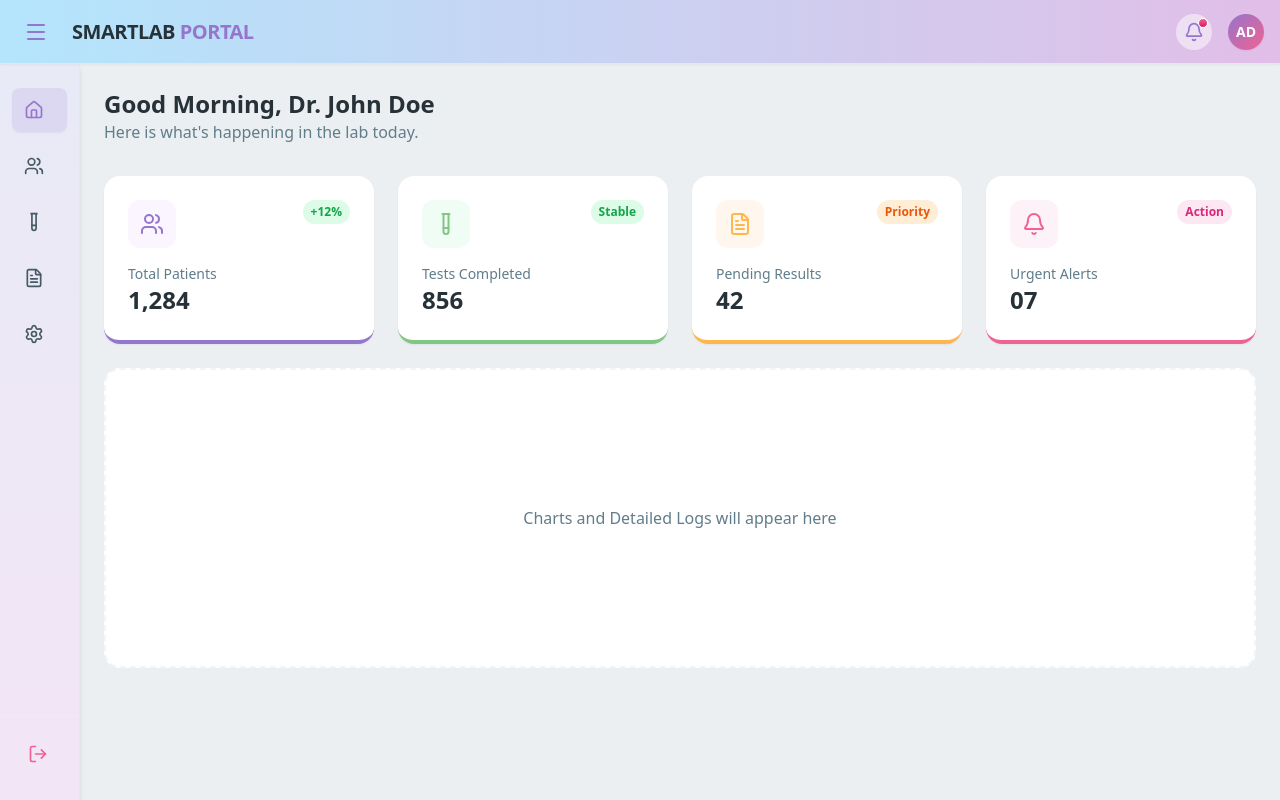
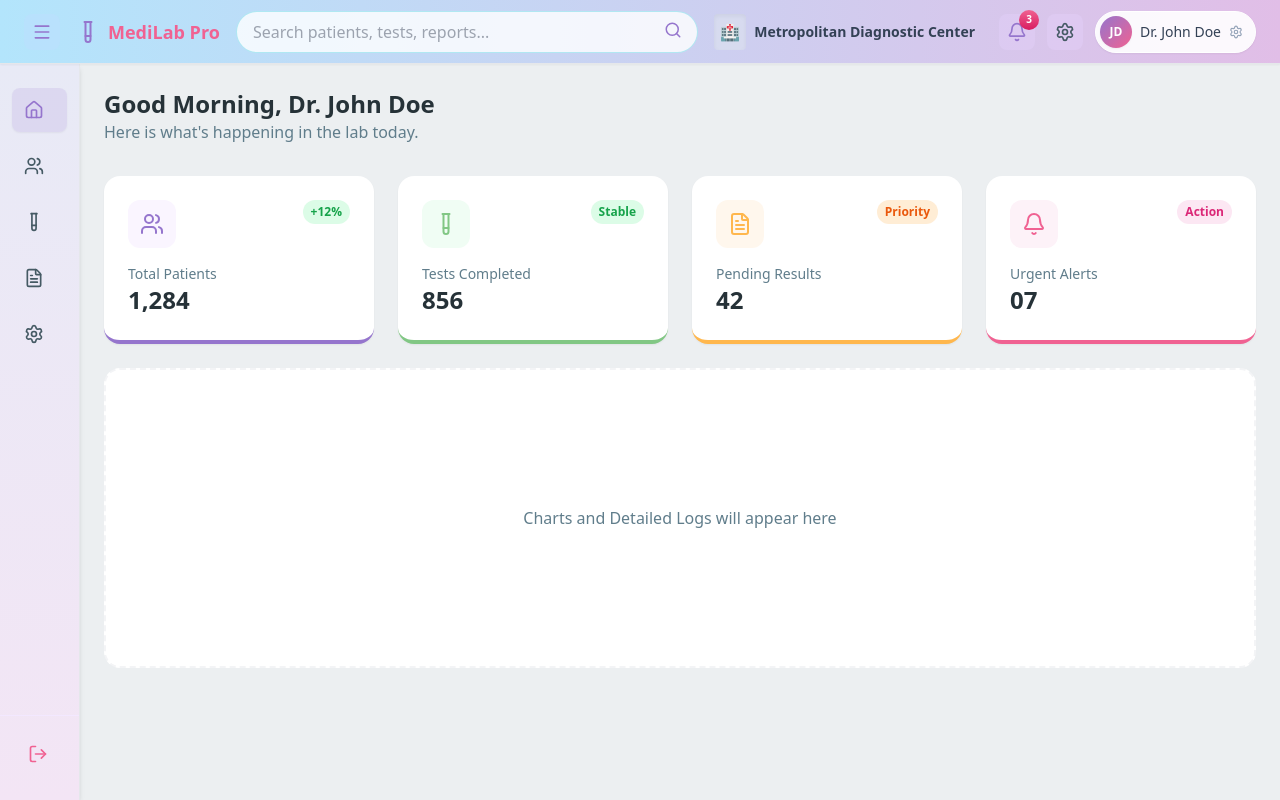
Before and after one commit to laleeth93-cyber/my-lab-app, a Next.js app: page / in a window 1280 px wide. Built offline with nearby package versions, Linux system fonts and the light colour scheme.

Commit message:
UI: Updated header to match MediLab Pro image layout

```diff
--- a/app/page.tsx
+++ b/app/page.tsx
@@ -1,7 +1,7 @@
 "use client";
 
 import React, { useState } from 'react';
-import { Menu, X, Home, Users, TestTube, FileText, Settings, LogOut, Bell } from 'lucide-react';
+import { Menu, X, Home, Users, TestTube, FileText, Settings, LogOut, Bell, Search } from 'lucide-react';
 
 export default function Dashboard() {
   const [isSidebarOpen, setIsSidebarOpen] = useState(false);
@@ -22,37 +22,69 @@ export default function Dashboard() {
 
       {/* BLOCK HEADER OPEN */}
       <header
-        className="h-16 flex items-center justify-between px-4 shadow-sm border-b sticky top-0 z-50"
-        style={{ background: 'linear-gradient(to right, #b3e5fc, #e1bee7)' }} // MediLab Header Gradient
+        className="h-16 flex items-center justify-between px-6 shadow-sm border-b sticky top-0 z-50 gap-4"
+        style={{ background: 'linear-gradient(to right, #b3e5fc, #e1bee7)' }} // Gradient from Page 1 of PDF [cite: 18]
       >
-        <div className="flex items-center gap-4">
+        {/* Left Side: Menu & Logo */}
+        <div className="flex items-center gap-4 min-w-fit">
           <button
             onClick={() => setIsSidebarOpen(!isSidebarOpen)}
-            className="p-2 rounded-lg transition hover:bg-white/20"
-            style={{ color: colors.purple }}
+            className="p-2 rounded-lg bg-blue-200/30 transition hover:bg-white/40"
+            style={{ color: '#9575cd' }} // Purple Icon [cite: 20]
           >
-            {isSidebarOpen ? <X size={24} /> : <Menu size={24} />}
+            <Menu size={20} />
           </button>
-          <h1 className="text-xl font-bold tracking-tight" style={{ color: colors.darkText }}>
-            SMARTLAB <span style={{ color: colors.purple }}>PORTAL</span>
-          </h1>
+          <div className="flex items-center gap-2">
+            <TestTube size={24} style={{ color: '#9575cd' }} /> {/* Logo Icon [cite: 19] */}
+            <h1 className="text-lg font-bold" style={{ color: '#f06292' }}>MediLab Pro</h1> {/* Pink Logo Text [cite: 19] */}
+          </div>
         </div>
 
-        <div className="flex items-center gap-4">
-          {/* Notification Badge */}
-          <div className="relative p-2 rounded-full bg-white/50" style={{ color: colors.purple }}>
-            <Bell size={20} />
-            <span className="absolute top-1 right-1 w-2.5 h-2.5 rounded-full border border-white"
-                  style={{ background: 'linear-gradient(to bottom, #f06292, #d81b60)' }}></span>
+        {/* Center: Search Bar */}
+        <div className="flex-1 max-w-xl relative">
+          <input
+            type="text"
+            placeholder="Search patients, tests, reports..."
+            className="w-full py-2 px-4 pr-10 rounded-full border bg-white/80 focus:outline-none focus:ring-2 transition"
+            style={{ borderColor: 'rgba(77,208,225,0.4)', color: '#455a64' }} // Light Cyan Border [cite: 30]
+          />
+          <span className="absolute right-4 top-2.5 text-purple-400">
+            <Search size={18} style={{ color: '#9575cd' }} />
+          </span>
+        </div>
+
+        {/* Right Side: Lab Name & User Profile */}
+        <div className="flex items-center gap-6 min-w-fit">
+          <div className="hidden lg:flex items-center gap-2 text-slate-700">
+             <div className="p-1.5 bg-slate-200/50 rounded shadow-inner">🏥</div>
+             <span className="font-semibold text-sm">Metropolitan Diagnostic Center</span>
           </div>
-          {/* User Avatar */}
-          <div className="w-9 h-9 rounded-full flex items-center justify-center text-white font-bold text-sm shadow-sm"
-               style={{ background: 'linear-gradient(to bottom right, #9575cd, #f06292)' }}>
-            AD
+
+          <div className="flex items-center gap-3">
+            {/* Notification Icons with Badges */}
+            <div className="relative p-2 rounded-lg bg-purple-200/30" style={{ color: '#9575cd' }}>
+              <Bell size={20} />
+              <span className="absolute -top-1 -right-1 flex h-5 w-5 items-center justify-center rounded-full text-[10px] text-white font-bold"
+                    style={{ background: 'linear-gradient(to bottom, #f06292, #d81b60)' }}>3</span> {/* Pink Badge [cite: 38] */}
+            </div>
+
+            <button className="p-2 rounded-lg bg-purple-200/30 text-slate-600">
+              <Settings size={20} style={{ color: '#455a64' }} />
+            </button>
+
+            {/* User Profile Capsule */}
+            <div className="flex items-center gap-2 bg-white/90 rounded-full pl-1 pr-3 py-1 shadow-sm border border-white">
+              <div className="w-8 h-8 rounded-full flex items-center justify-center text-white font-bold text-xs shadow-sm"
+                   style={{ background: 'linear-gradient(to bottom right, #9575cd, #f06292)' }}> {/* Avatar Gradient [cite: 39] */}
+                JD
+              </div>
+              <span className="text-sm font-medium text-slate-700">Dr. John Doe</span>
+              <Settings size={14} className="text-slate-400" />
+            </div>
           </div>
         </div>
       </header>
-      {/* BLOCK HEADER CLOSE */}
+      {/* BLOCK HEADER CLOSE  */}
 
       <div className="flex flex-1 overflow-hidden">
         {/* BLOCK SIDEBAR OPEN */}
```
